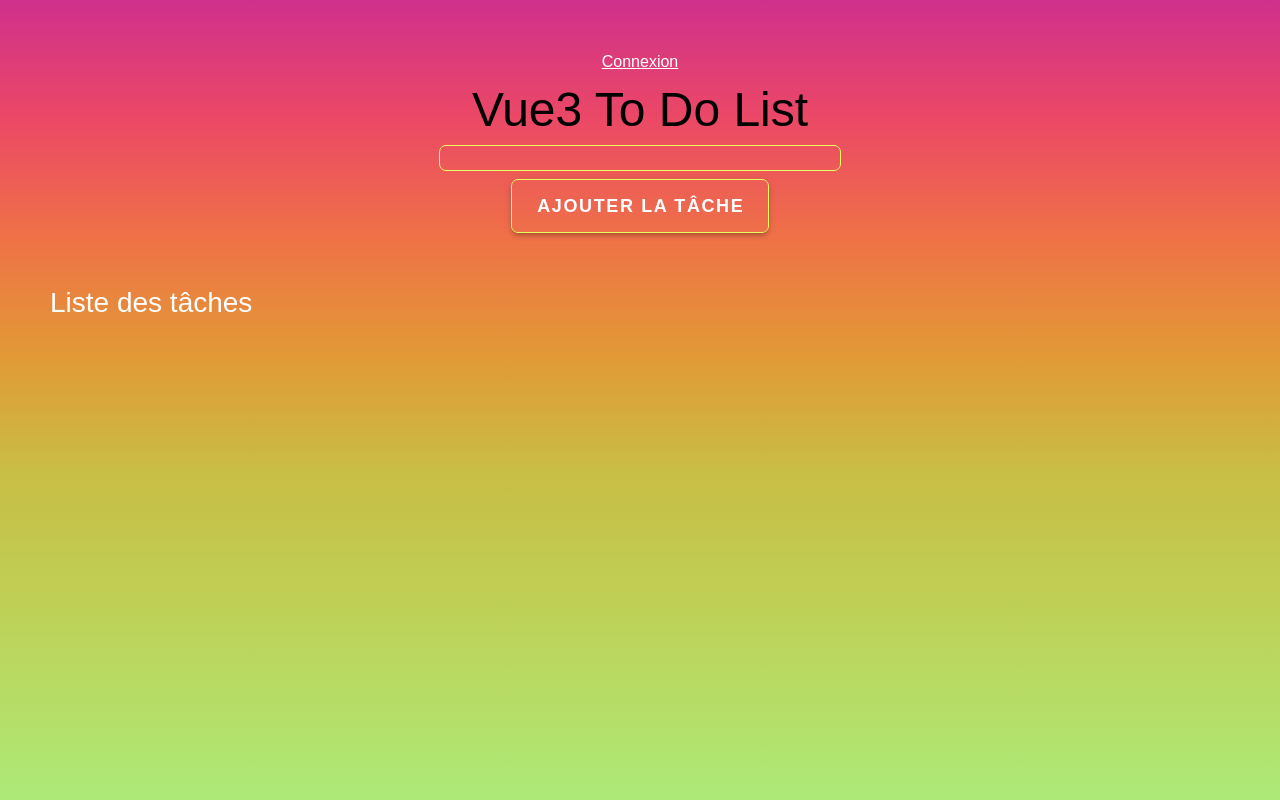
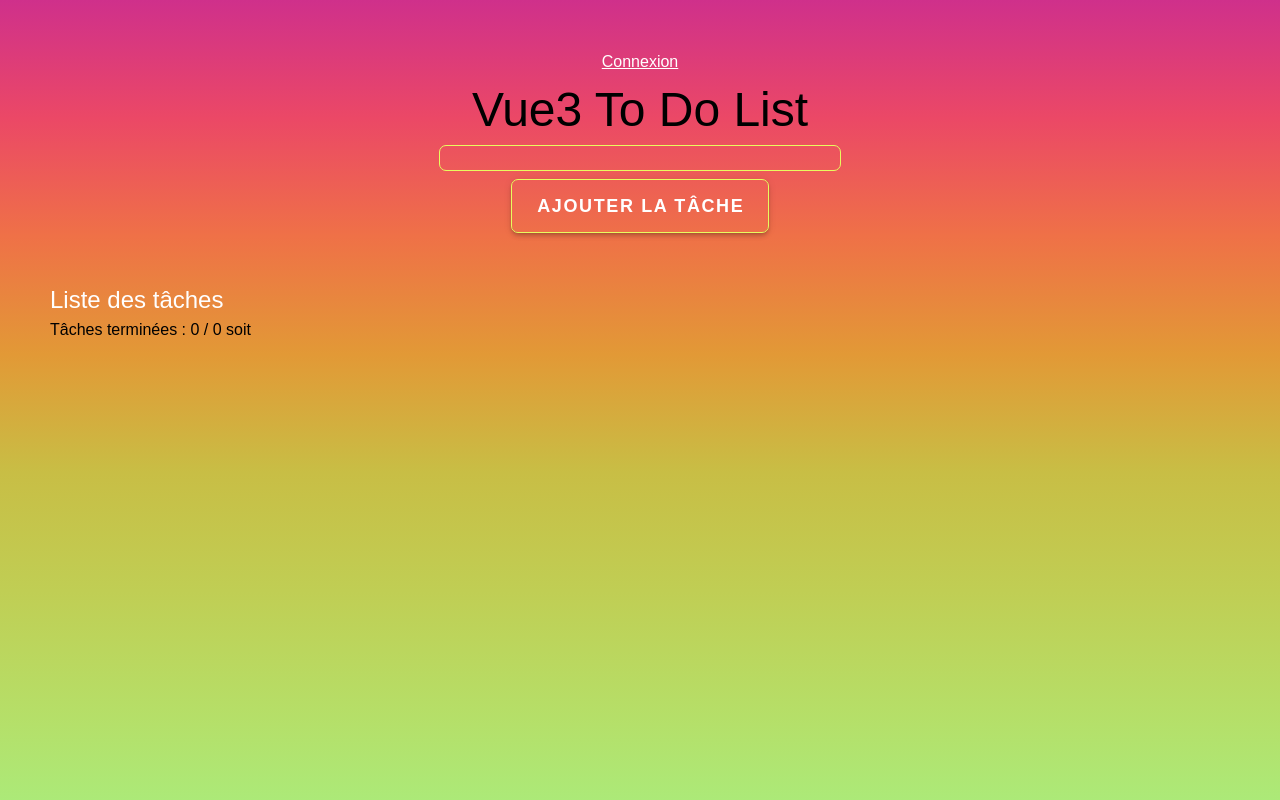
Before and after one commit to CesarMoroPro/Vue-Todo-List, a Vue app: page / in a window 1280 px wide. Shown: the top 800 px of the page. Built offline with nearby package versions, Linux system fonts and the light colour scheme; a web font is replaced by a local one.

Commit message:
FEATURE --SUCCESS : Lorsqu'une tâche est terminée, elle incrémente le total des tâches terminées, et inversement lorsqu'elle est finalement non-terminée, elle décrémente ce total

```diff
--- a/src/App.vue
+++ b/src/App.vue
@@ -17,7 +17,7 @@ body {
         background-image: linear-gradient(to bottom, #cf308b, #eb4866, #ef7147, #e29936, #c8be45, #c0ce54, #b6de67, #a9ed7d, #b8f176, #c7f56e, #d8f866, #e9fb5f);
 
         h2 {
-                font-size: 1.75rem;
+                font-size: 1.5rem;
                 font-weight: 400;
                 color: white;
         }
--- a/src/components/TodoList.vue
+++ b/src/components/TodoList.vue
@@ -5,6 +5,7 @@
                 :class="archiveList.length === 0 ? 'all-tasks-full' : 'all-tasks-middle'"
         >
                 <h2>Liste des tâches <span v-show="todoList.length > 0">({{ todoList.length }})</span></h2>
+                <span>Tâches terminées : {{ completedTasksArray.length }} / {{todoList.length }} soit</span>
 
                 <!-- "todoList" est importée grâce au store "useTodoListStore" dans "/stores/todoList.js" -->
                 <div
@@ -31,9 +32,9 @@
                                         </span>
                                 </div>
 
-                                <div class="all-icons-for-one-task">
-                                        <span class="icons-tasks-buttons" @click.stop="toggleCompleted(task.id)" v-show="task.completed"><font-awesome-icon :icon="['fas', 'arrow-rotate-left']" /></span>
-                                        <span class="icons-tasks-buttons" @click="archiveItem(task.id, index)" v-show="task.completed"><font-awesome-icon :icon="['fas', 'box-archive']" /></span>
+                                <div class="all-icons-for-one-task" v-show="task.completed">
+                                        <span class="icons-tasks-buttons" @click.stop="toggleCompleted(task.id)"><font-awesome-icon :icon="['fas', 'arrow-rotate-left']" /></span>
+                                        <span class="icons-tasks-buttons" @click="archiveItem(task.id, index)"><font-awesome-icon :icon="['fas', 'box-archive']" /></span>
                                 </div>
                         </div>
 
@@ -60,7 +61,7 @@ const store = useTodoListStore();
 Ici, storeToRefs crée des refs pour chaque state de store
 Donc todoList contiendra tous les states */
 /* J'ai besoin d'archiveList également pour la classe conditionnelle */
-const { todoList, archiveList } = storeToRefs(store);
+const { todoList, archiveList, completedTasksArray } = storeToRefs(store);
 
 // import de l'action toggleCompleted du store, via destructuring
 const { toggleCompleted, archiveItem } = store;
--- a/src/stores/todoList.js
+++ b/src/stores/todoList.js
@@ -5,6 +5,7 @@ export const useTodoListStore = defineStore('todo-List', {
         state: () => ({
                 todoList: [],
                 id: 0,
+                completedTasksArray: [],
                 archiveList: [],
                 successAddTask: false,
                 errorAddTask: false,
@@ -22,6 +23,7 @@ export const useTodoListStore = defineStore('todo-List', {
                                 archived: false,
                                 displayConfirmationDeleteMessage: false,
                         });
+                        console.log(this.completedTasksArray)
                 },
 
                 addTaskMessage(errorOrSuccess) {
@@ -42,10 +44,24 @@ export const useTodoListStore = defineStore('todo-List', {
                         /* Dans le tableau todoList, pour chaque élément, si l'id d'un éléménent correspond à l'id donné en argument
                         alors je stocke cet élément dans la constante task */
                         const task = this.todoList.find(object => object.id === idToFind);
-                        // si "todo" existe
+                        // si "task" existe
                         if(task) {
-                                // alors la nouvelle valeur de completed est son contraire
+                                // alors la nouvelle valeur de completed devient son contraire
                                 task.completed = !task.completed;
+                                // Je déclenche une méthode pour ajouter ou retirer la tâche du tableau des tâches terminées mais non archivées
+                                this.addOrRemoveFromCompletedTasksArray(task);
+                        }
+                },
+
+                addOrRemoveFromCompletedTasksArray(task) {
+                        /* Si la propriété "completed" d'une tâche est à true */
+                        if(task.completed) {
+                                /* alors j'ajoute cette tâche dans le tableau des tâches terminées */
+                                this.completedTasksArray.push(task);
+                        } else {
+                                /* sinon, je retire cette tâche du tableau avce splice (qui utilise l'index du tableau, différent de l'index du tableau todoList !) */
+                                const taskToUncompleteID = this.completedTasksArray.findIndex(object => object.id === task.id);
+                                this.completedTasksArray.splice(taskToUncompleteID, 1);
                         }
                 },
 
```
